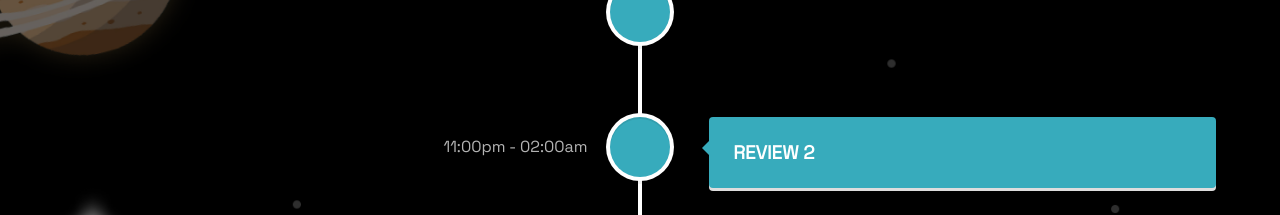
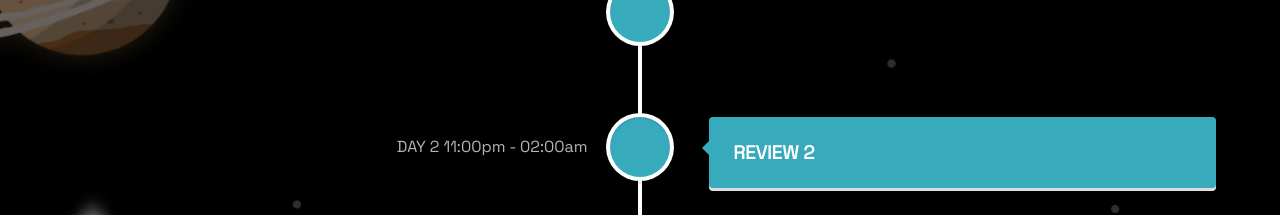
Before and after one commit to CodeChefVIT/DEVSOC-23-Landing, a React (Create React App) app: page / in a window 1280 px wide. Shown: the part 2340-2555 px from the top of the page. Built offline with nearby package versions, Linux system fonts and the light colour scheme.

Commit message:
fix: timeline issue

```diff
--- a/src/Pages/Landing.jsx
+++ b/src/Pages/Landing.jsx
@@ -167,7 +167,7 @@ export default function Landing() {
               className="vertical-timeline-element--work"
               contentStyle={{ background: '#37ABBC', color: '#fff' }}
               contentArrowStyle={{ borderRight: '7px solid  #37ABBC' }}
-              date="11:00pm - 02:00am"
+              date="DAY 2 11:00pm - 02:00am"
               iconStyle={{ background: '#37ABBC', color: '#FFF' }}
             >
               <h3 className="vertical-timeline-element-title">REVIEW 2</h3>
```
